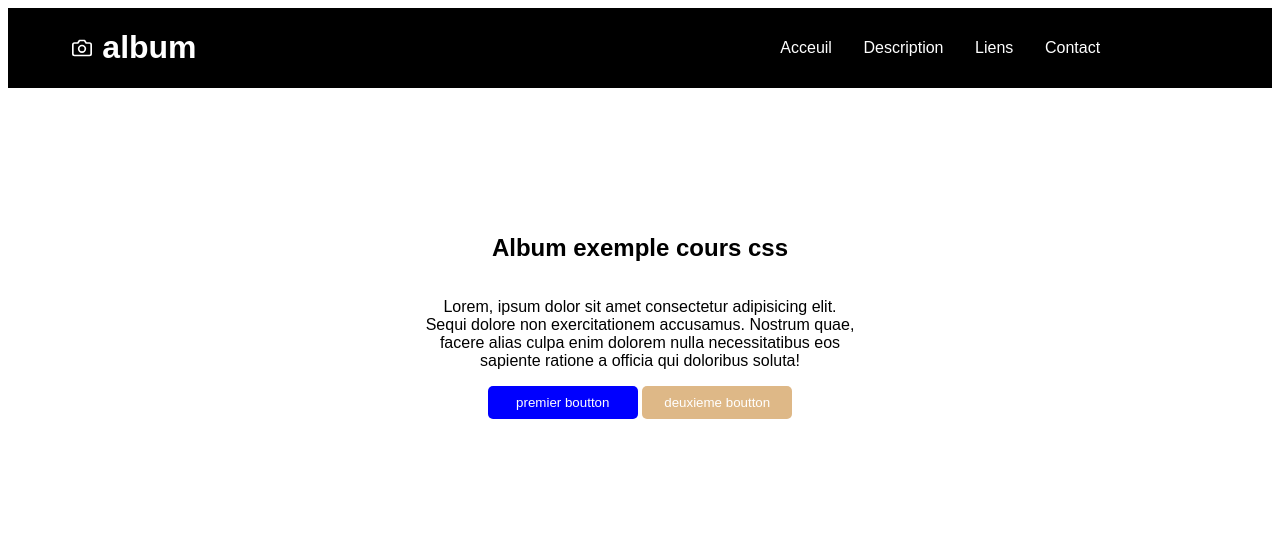
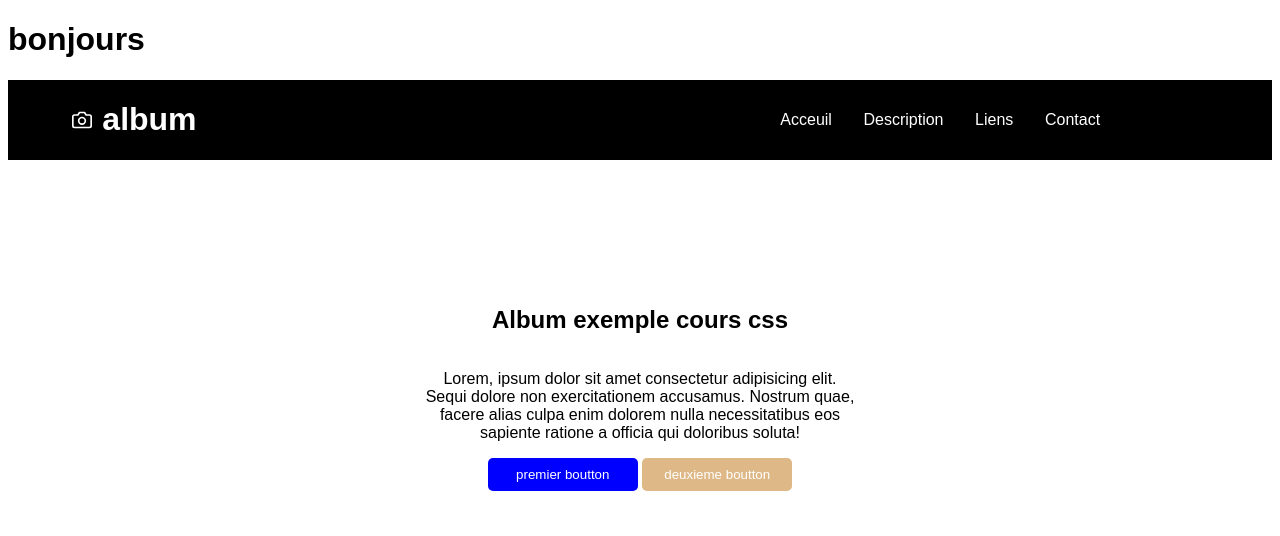
Before and after one commit to Giove-AlexisDev-WEB/Site_Cours_html, a plain HTML site: page index.html in a window 1280 px wide. Shown: the top 536 px of the page. Drawn offline with Linux system fonts and the light colour scheme.

Commit message:
ajout du titre bonjours

```diff
--- a/index.html
+++ b/index.html
@@ -5,6 +5,8 @@
         <link rel="stylesheet" href="style.css">
     </head>
     <body>
+
+        <h1>bonjours</h1>
 
         <!-- bar de navigation -->
         <div class="header">
```
